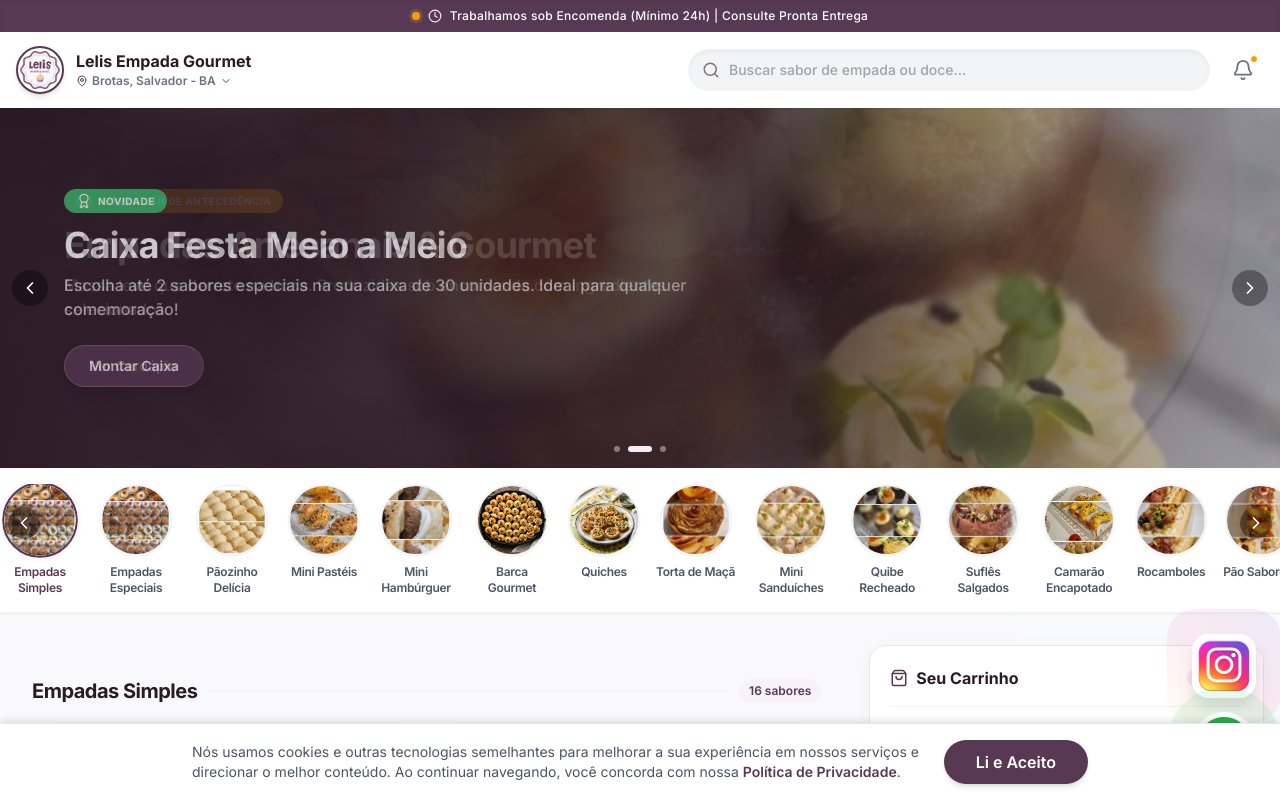
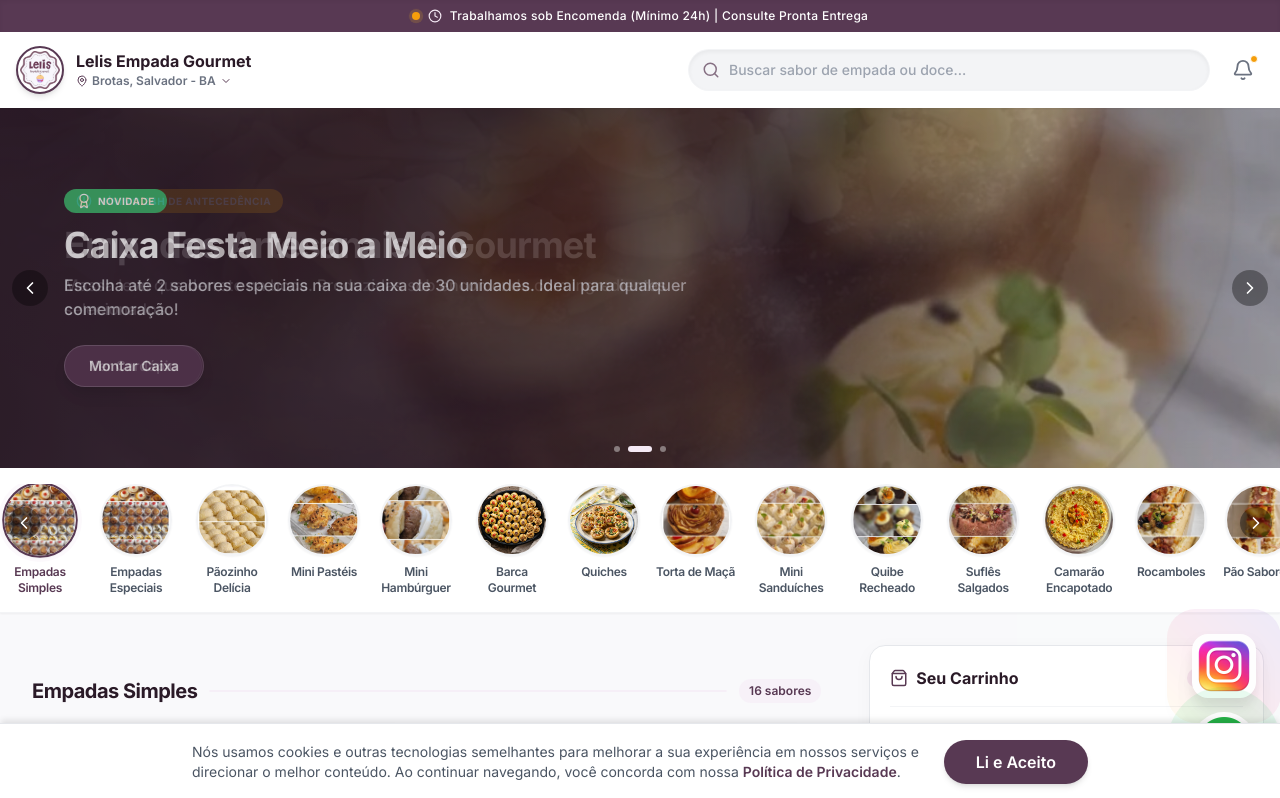
Before and after one commit to cristianealvesfr-hash/Lelis-Empada, a React (Vite) app: page / in a window 1280 px wide. Shown: the top 798 px of the page. Built offline with nearby package versions, Linux system fonts and the light colour scheme; a web font is replaced by a local one.

Commit message:
feat: atualiza imagem do camarão

```diff
--- a/src/components/CategoryNav.tsx
+++ b/src/components/CategoryNav.tsx
@@ -13,7 +13,7 @@ const VISUAL_CATEGORIES = [
   { id: 'sanduiche', label: 'Mini Sanduíches', img: '/mini_sanduiche_oficial.jpeg' },
   { id: 'quibe', label: 'Quibe Recheado', img: '/quibe_oficial.jpeg' },
   { id: 'sufle', label: 'Suflês Salgados', img: '/sufle_oficial.jpeg' },
-  { id: 'camarao', label: 'Camarão Encapotado', img: '/camarao_oficial.jpeg' },
+  { id: 'camarao', label: 'Camarão Encapotado', img: '/Camarão.jpeg' },
   { id: 'rocambole', label: 'Rocamboles', img: '/rocambole_oficial.jpeg' },
   { id: 'pao-saboroso', label: 'Pão Saboroso', img: '/pao_saboroso_oficial.jpeg' },
   { id: 'torta-alta', label: 'Mini Torta Alta', img: '/mini_torta_alta_oficial.jpeg' },
--- a/src/data.ts
+++ b/src/data.ts
@@ -1528,7 +1528,7 @@ export const PRODUCTS: Product[] = [
     description: 'Tamanhos: 25g (Camarão assado com massa amanteigado e requeijão). Mínimo 30 unidades.',
     priceNormal: 0,
     priceFesta: 3.50,
-    imageUrl: '/camarao_oficial.jpeg',
+    imageUrl: '/Camarão.jpeg',
     isAvailableNow: false
   },
 
```
Also changed, not shown: public/frango com queijo.jpeg (added), 1 other file (tests, documents, lock files or other folders).
